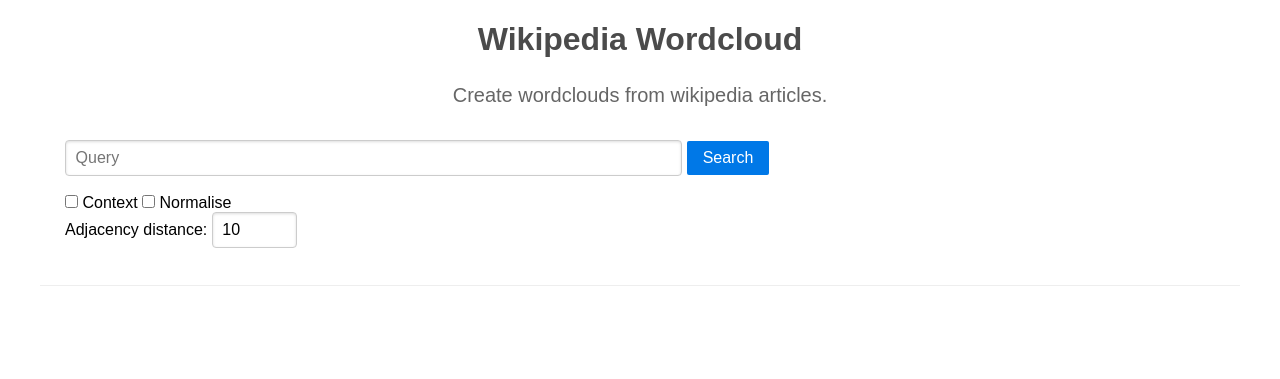
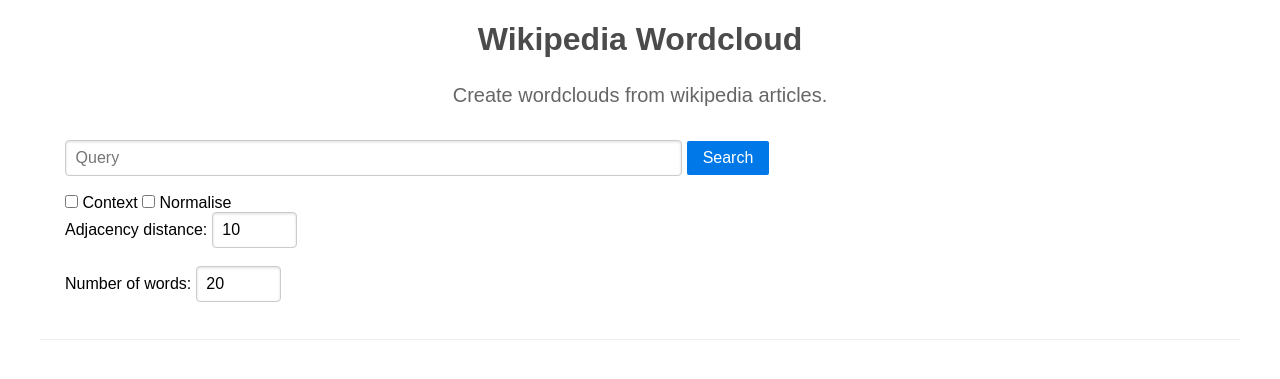
Before and after one commit to ir-grupp12/projekt, a Flask app: page / in a window 1280 px wide. Shown: the top 379 px of the page. Run offline with Flask 2, Linux system fonts and the light colour scheme.

Commit message:
Number of words input. Change in wordcloud scaling

```diff
--- a/server.py
+++ b/server.py
@@ -23,6 +23,7 @@ def wordcloud():
     context = False
     limit = 3
     dist = 10
+    numwords = 20
 
     # Set the search result limit using the limit parameter
     if request.args.has_key("limit"):
@@ -32,7 +33,11 @@ def wordcloud():
         context = request.args.get("context") == "on"
 
     if request.args.has_key("dist"):
-        dist = min(200, int(request.args.get("dist")))
+        dist = max(1,min(200, int(request.args.get("dist"))))
+
+    if request.args.has_key("numwords"):
+        numwords = max(1,min(200, int(request.args.get("numwords"))))
+
 
     query = request.args.get("query")
 
@@ -44,26 +49,22 @@ def wordcloud():
     docs = [doc for title, doc in results]
 
     if context:
-        tags = make_context(docs, query, normalised=request.args.has_key("norm"), NUM_ADJ_WORDS=dist)
+        tags = make_context(docs, query, normalised=request.args.has_key("norm"), NUM_ADJ_WORDS=dist, NUM_WORDS_TO_RETURN=numwords)
     else:
-        tags = make_tags(docs, query, normalised=request.args.has_key("norm"))
+        tags = make_tags(docs, query, normalised=request.args.has_key("norm"), NUM_WORDS_TO_RETURN=numwords)
 
     if request.args.has_key("debug"):
         for tag in tags:
             print "'"+tag+"' has score " + str(tags[tag])
 
     return render_template("wordcloud.html", tags=json.dumps(tags), debug=request.args.has_key("debug"))
-    #~ return jsonify(tags)
 
 # params:
 #        docs: an array of documents
 #        query: the search string
 # returns:
 #        tags: a dict of tags and rankings
-def make_tags(docs, query, normalised=False):
-    # specifies length of data to return
-    NUM_WORDS_TO_RETURN = 80
-
+def make_tags(docs, query, normalised=False, NUM_WORDS_TO_RETURN = 80):
     query_words = query.lower().strip()
     tags = dict()
     stop = stopwords.words("english")
@@ -80,21 +81,20 @@ def make_tags(docs, query, normalised=False):
             tags[w] += 1/(doclength if normalised else 1)
 
     sorted_tags = sorted(tags.iteritems(), key=operator.itemgetter(1), reverse=True)
+
     tags = dict()
-    for i in xrange(NUM_WORDS_TO_RETURN):
-        if i >= len(sorted_tags):
+    for i in xrange(len(sorted_tags)):
+        if i >= NUM_WORDS_TO_RETURN:
             break
         tags[sorted_tags[i][0]] = sorted_tags[i][1]
+
     return tags
 
 
 
-def make_context(docs, query, normalised=False, NUM_ADJ_WORDS = 10):
+def make_context(docs, query, normalised=False, NUM_ADJ_WORDS = 10, NUM_WORDS_TO_RETURN = 80):
     # how much weight to give proximity
     DISTANCE_WEIGHT = 3.0
-    # specifies length of data to return
-    NUM_WORDS_TO_RETURN = 80
-
     query_word = query.lower().strip()
 
     stop = stopwords.words("english")
@@ -117,7 +117,7 @@ def make_context(docs, query, normalised=False, NUM_ADJ_WORDS = 10):
         doclength = float(len(words))
 
         for i, word in enumerate(words):
-            w = word.lower().strip().strip(string.punctuation).strip()
+            w = word.lower().strip().strip(string.punctuation).strip('\n\r\t ')
 
             if w == "" or w in stop:
                 continue
@@ -140,7 +140,7 @@ def make_context(docs, query, normalised=False, NUM_ADJ_WORDS = 10):
 #
 def wordify(doc):
         doc = doc.lower().replace("'s", "")
-        doc = re.sub(' +',' ',doc)
+        doc = re.sub('[\n\r\t ]+',' ',doc)
         doc = "".join(l for l in doc if l not in string.punctuation)
         return doc.split(" ")
 
--- a/static/css/style.css
+++ b/static/css/style.css
@@ -37,3 +37,7 @@ body {
 	border: 0px;
 	width: 1200px;
 }
+
+#wordcloud {
+	margin-top: -150px;
+}
--- a/templates/index.html
+++ b/templates/index.html
@@ -34,10 +34,19 @@
 						</label>
 						<br />
 
-						<label for="dist">
-							Adjacency distance:
-							<input type="number" name="dist" id="dist_range" min="1" max="200" value="10">
-						</label>
+						<div>
+							<label for="dist">
+								Adjacency distance:
+								<input type="number" name="dist" min="1" max="200" value="10">
+							</label>
+						</div>
+						<br />
+						<div>
+							<label for="numwords">
+								Number of words:
+								<input type="number" name="numwords" min="1" max="200" value="20">
+							</label>
+						</div>
 					</fieldset>
 				</form>
 			</div>
```
Also changed, not shown: templates/wordcloud.html (+11 -5 lines).
